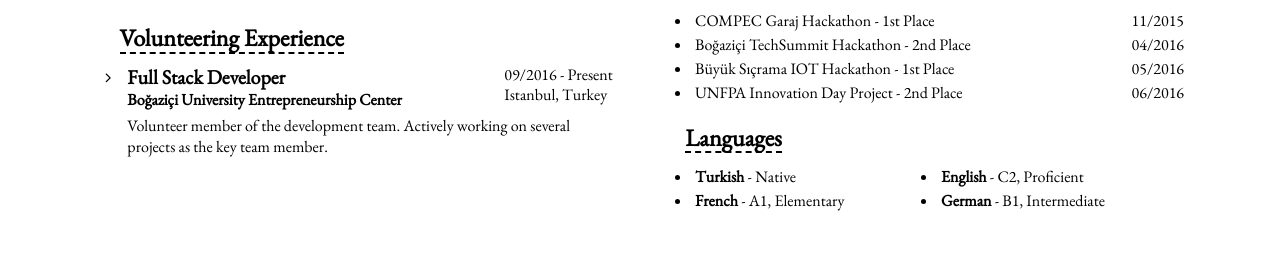
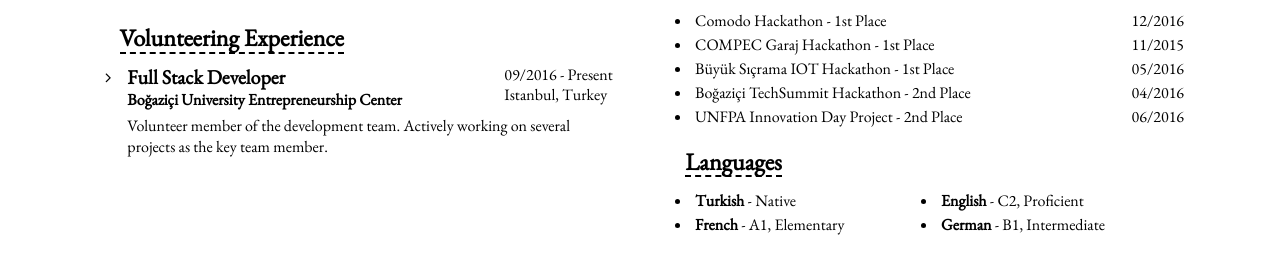
Before and after one commit to smddzcy/cv, a website: page index.html in a window 1280 px wide. Shown: the part 1199-1471 px from the top of the page. Before the commit the page ends 1447 px from the top, so only its background shows below. Drawn offline with nearby package versions, Linux system fonts and the light colour scheme.

Commit message:
comodo hackathon honor added

```diff
--- a/index.html
+++ b/index.html
@@ -520,6 +520,13 @@
 
               <div class="flex-row flex-space-between">
                 <li>
+                  Comodo Hackathon - 1st Place
+                </li>
+                <span class="date">12/2016</span>
+              </div>
+
+              <div class="flex-row flex-space-between">
+                <li>
                   COMPEC Garaj Hackathon - 1st Place
                 </li>
                 <span class="date">11/2015</span>
@@ -527,16 +534,16 @@
 
               <div class="flex-row flex-space-between">
                 <li>
-                  Boğaziçi TechSummit Hackathon - 2nd Place
+                  Büyük Sıçrama IOT Hackathon - 1st Place
                 </li>
-                <span class="date">04/2016</span>
+                <span class="date">05/2016</span>
               </div>
 
               <div class="flex-row flex-space-between">
                 <li>
-                  Büyük Sıçrama IOT Hackathon - 1st Place
+                  Boğaziçi TechSummit Hackathon - 2nd Place
                 </li>
-                <span class="date">05/2016</span>
+                <span class="date">04/2016</span>
               </div>
 
               <div class="flex-row flex-space-between">
```
Also changed, not shown: src/html/contents/honors.json (+6 -3 lines).
